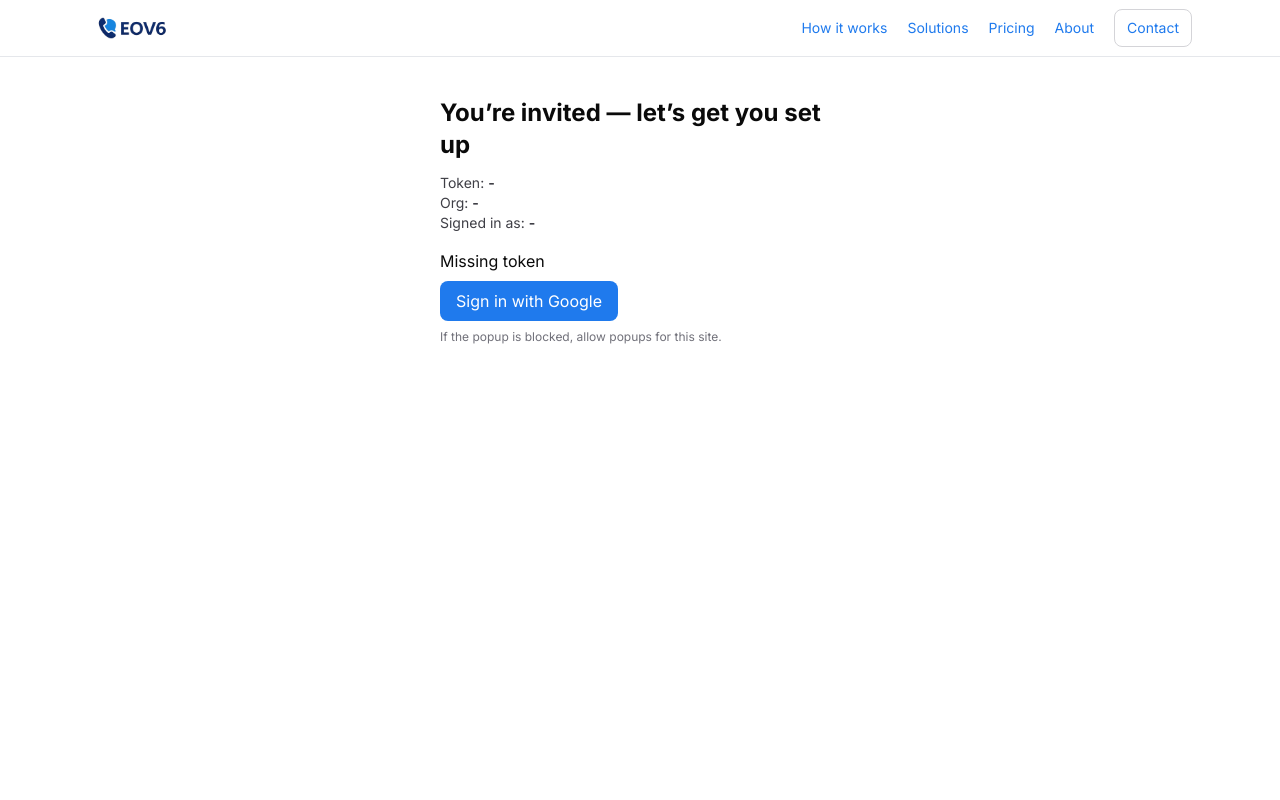
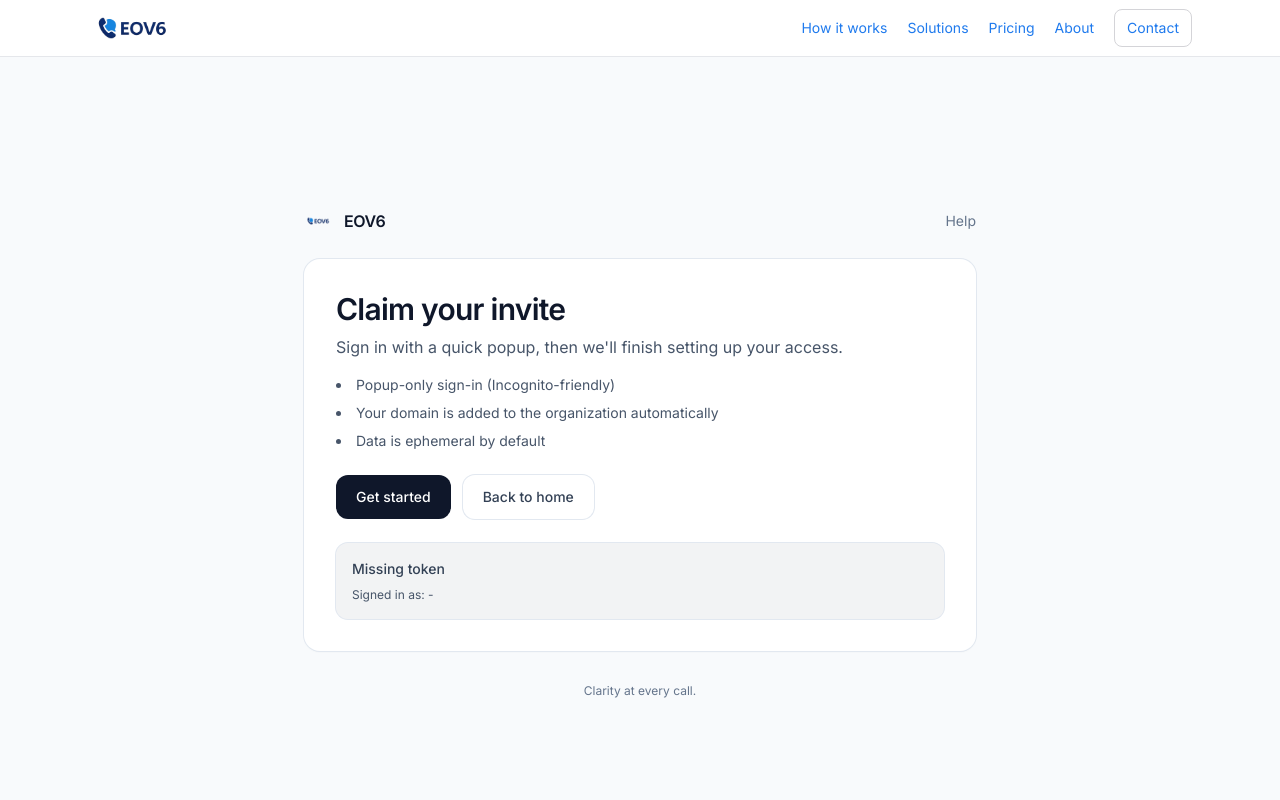
Before and after one commit to RaveCorp392/eov6, a Next.js app: page /onboard/claim in a window 1280 px wide. Shown: the top 800 px of the page. Built offline with nearby package versions, Linux system fonts and the light colour scheme; no server answers.

Commit message:
obs: bootstrap Sentry (client/server/edge); add smoke routes; wrap Next config; env placeholders

```diff
--- a/app/onboard/claim/page.tsx
+++ b/app/onboard/claim/page.tsx
@@ -1,12 +1,14 @@
 "use client";
 
+import Link from "next/link";
+import Image from "next/image";
 import { useEffect, useMemo, useState, type MouseEvent } from "react";
 import { auth } from "@/lib/firebase";
 import {
   GoogleAuthProvider,
+  getRedirectResult,
   onAuthStateChanged,
   signInWithPopup,
-  getRedirectResult,
 } from "firebase/auth";
 
 export default function ClaimPage() {
@@ -97,47 +99,105 @@ export default function ClaimPage() {
     }
   }
 
+  function handleGetStarted() {
+    if (!auth.currentUser) {
+      void signInWithPopupFallback();
+      return;
+    }
+    void doClaim();
+  }
+
   function switchAccount(e: MouseEvent<HTMLButtonElement | HTMLAnchorElement>) {
     e.preventDefault();
     auth.signOut().then(() => window.location.reload());
   }
 
+  const signedIn = Boolean(auth.currentUser);
+
   return (
-    <div className="mx-auto max-w-md px-6 py-10">
-      <h1 className="text-2xl font-bold mb-3">You&rsquo;re invited &mdash; let&rsquo;s get you set up</h1>
+    <main className="min-h-[100svh] bg-slate-50 text-slate-900 flex items-center">
+      <div className="mx-auto w-full max-w-[720px] px-4 sm:px-6" data-debug={dbg ? "1" : "0"}>
+        {/* Header */}
+        <header className="flex items-center justify-between py-6">
+          <div className="flex items-center gap-3">
+            <Image src="/logo.png" alt="EOV6" width={28} height={28} className="rounded" />
+            <span className="font-semibold tracking-tight">EOV6</span>
+          </div>
+          <Link href="/" className="text-sm text-slate-500 hover:text-slate-700">
+            Help
+          </Link>
+        </header>
 
-      <div className="text-sm text-zinc-700 mb-4">
-        <div>Token: <b>{token || "-"}</b></div>
-        <div>Org: <b>{orgId || "-"}</b></div>
-        <div>Signed in as: <b>{signedInEmail || "-"}</b></div>
+        {/* Card */}
+        <section className="bg-white rounded-2xl shadow-sm ring-1 ring-slate-200 p-6 sm:p-8">
+          <h1 className="text-2xl sm:text-3xl font-semibold tracking-tight">Claim your invite</h1>
+          <p className="mt-2 text-slate-600">
+            Sign in with a quick popup, then we&apos;ll finish setting up your access.
+          </p>
+
+          <ul className="mt-4 space-y-2 text-sm text-slate-600 list-disc list-inside">
+            <li>Popup-only sign-in (Incognito-friendly)</li>
+            <li>Your domain is added to the organization automatically</li>
+            <li>Data is ephemeral by default</li>
+          </ul>
+
+          {/* CTA row */}
+          <div className="mt-6 flex flex-col sm:flex-row gap-3">
+            <button
+              id="claimGetStarted"
+              type="button"
+              onClick={handleGetStarted}
+              className="inline-flex items-center justify-center rounded-xl bg-slate-900 text-white px-5 py-3 text-sm font-medium hover:bg-slate-800 focus:outline-none focus-visible:ring-2 focus-visible:ring-offset-2 focus-visible:ring-slate-900"
+            >
+              Get started
+            </button>
+
+            <Link
+              href="/"
+              className="inline-flex items-center justify-center rounded-xl bg-white text-slate-700 px-5 py-3 text-sm font-medium ring-1 ring-slate-200 hover:bg-slate-50"
+            >
+              Back to home
+            </Link>
           </div>
 
-      <p className="mb-2">{status}</p>
+          <div className="mt-6 rounded-xl bg-slate-900/5 p-4 ring-1 ring-slate-200">
+            <p className="text-sm font-medium text-slate-700" aria-live="polite">
+              {status}
+            </p>
+            <div className="mt-2 flex flex-wrap items-center gap-3 text-xs text-slate-600">
+              <span>Signed in as: {signedInEmail || "-"}</span>
+              {signedIn && (
+                <button
+                  type="button"
+                  onClick={switchAccount}
+                  className="inline-flex items-center rounded-lg px-2 py-1 text-slate-600 hover:text-slate-800 hover:bg-slate-200/60"
+                >
+                  Switch account
+                </button>
+              )}
+            </div>
+          </div>
 
-      {!auth.currentUser ? (
-        <>
-          <button className="button-primary" onClick={signInWithPopupFallback}>Sign in with Google</button>
-          <div className="text-xs text-zinc-500 mt-2">
-            If the popup is blocked, allow popups for this site.
-          </div>
-        </>
-      ) : (
-        <div className="flex items-center gap-2">
-          <button className="button-primary" onClick={doClaim}>Get started</button>
-          <button className="button-ghost" onClick={switchAccount}>Switch account</button>
-        </div>
-      )}
-
-      {dbg && (
-        <div className="mt-6 rounded border bg-zinc-50 p-3 text-xs text-zinc-700">
-          <div><b>Debug</b></div>
+          {/* Debug hint (kept, but hidden unless ?debug=1) */}
+          <div className="mt-4 text-xs text-slate-400 hidden data-[debug='1']:block" id="claimDebugHint">
+            Debug info is enabled.
+            <div className="mt-2 space-y-1 text-slate-500">
               <div>token: {token || "-"}</div>
               <div>org: {orgId || "-"}</div>
               <div>signedIn: {signedInEmail || "-"}</div>
               <div>status: {status}</div>
-          <pre className="whitespace-pre-wrap">{JSON.stringify(lastResp, null, 2)}</pre>
             </div>
+            {lastResp && (
+              <pre className="mt-3 max-h-40 overflow-y-auto whitespace-pre-wrap rounded bg-slate-900/5 p-3 text-[10px] text-slate-500">
+                {JSON.stringify(lastResp, null, 2)}
+              </pre>
             )}
           </div>
+        </section>
+
+        {/* Footer */}
+        <footer className="py-8 text-center text-xs text-slate-500">Clarity at every call.</footer>
+      </div>
+    </main>
   );
 }
```
Lines whose indentation alone changed are shown as unchanged.
